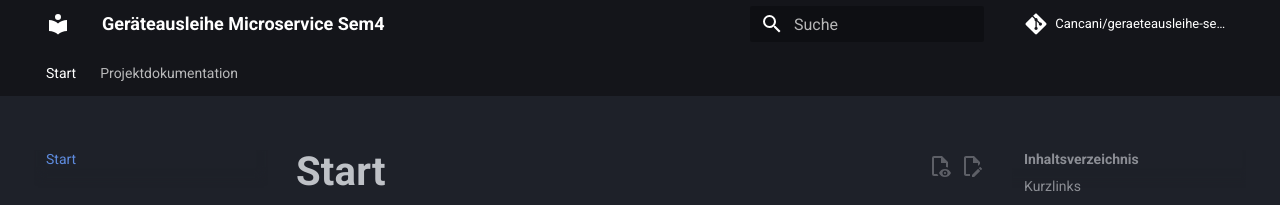
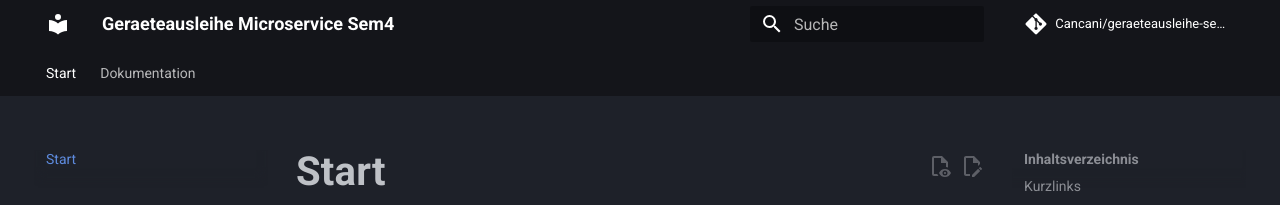
Before and after one commit to Cancani/geraeteausleihe-sem4, an MkDocs documentation site: the page built from docs/index.md, in a window 1280 px wide and 1297 px high. Shown: the top 205 px of the window. Built offline with MkDocs 1.6.1 and Material for MkDocs 9.7.7, drawn with Linux system fonts in a browser that asks for light colours; comment, search, counter and statistics services are not loaded.

Commit message:
docs(change): Navigation angepasst

```diff
--- a/docs/index.md
+++ b/docs/index.md
@@ -2,7 +2,7 @@
 <p align="center">Cloud Native Deployment auf AWS mit Kubernetes, K3s auf EC2 und GitHub Actions</p>
 
 <p align="center">
-  <a href="README/" class="md-button md-button--primary">
+  <a href="dokumentation/" class="md-button md-button--primary">
     Hier geht es zur Dokumentation!
   </a>
 </p>
--- a/mkdocs.yml
+++ b/mkdocs.yml
@@ -1,4 +1,4 @@
-site_name: Geräteausleihe Microservice Sem4
+site_name: Geraeteausleihe Microservice Sem4
 site_description: Cloud Native Deployment auf AWS mit Kubernetes, K3s auf EC2 und GitHub Actions
 site_url: https://cancani.com/geraeteausleihe-sem4/
 
@@ -53,4 +53,4 @@ extra_javascript:
 
 nav:
   - Start: index.md
-  - Projektdokumentation: README.md
+  - Dokumentation: dokumentation.md
```
